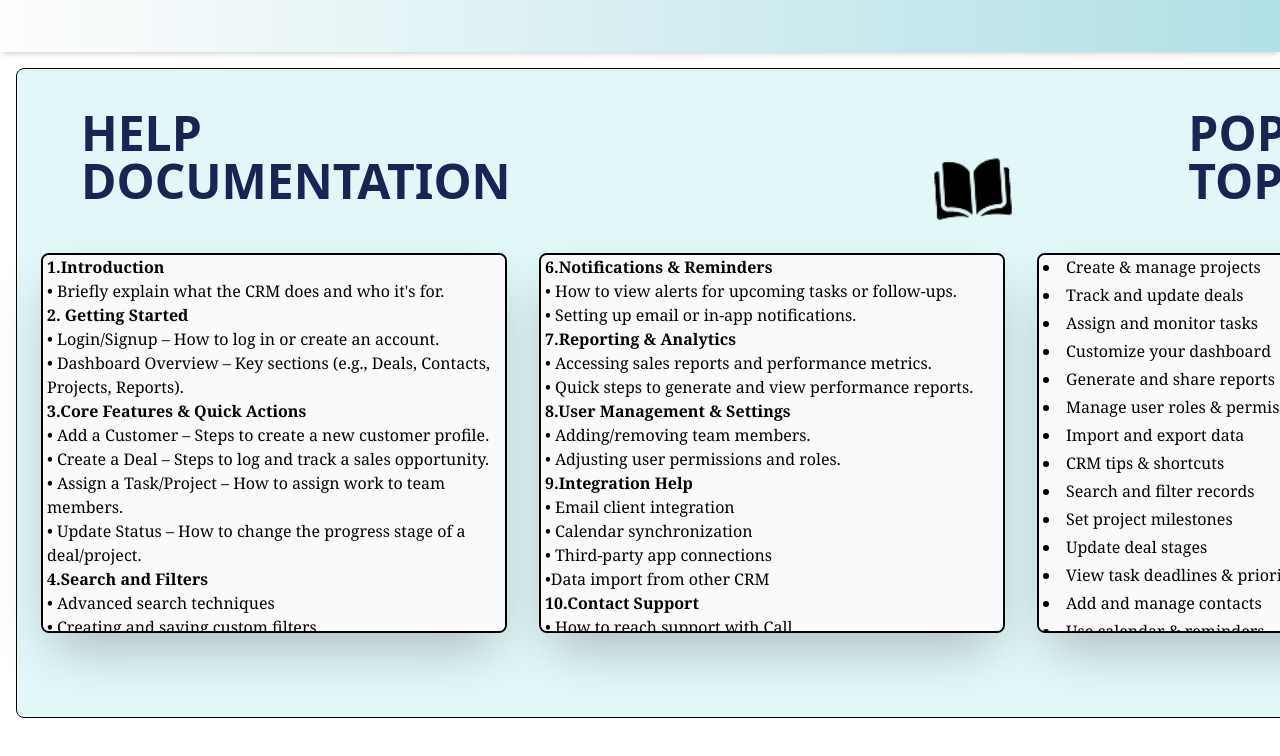
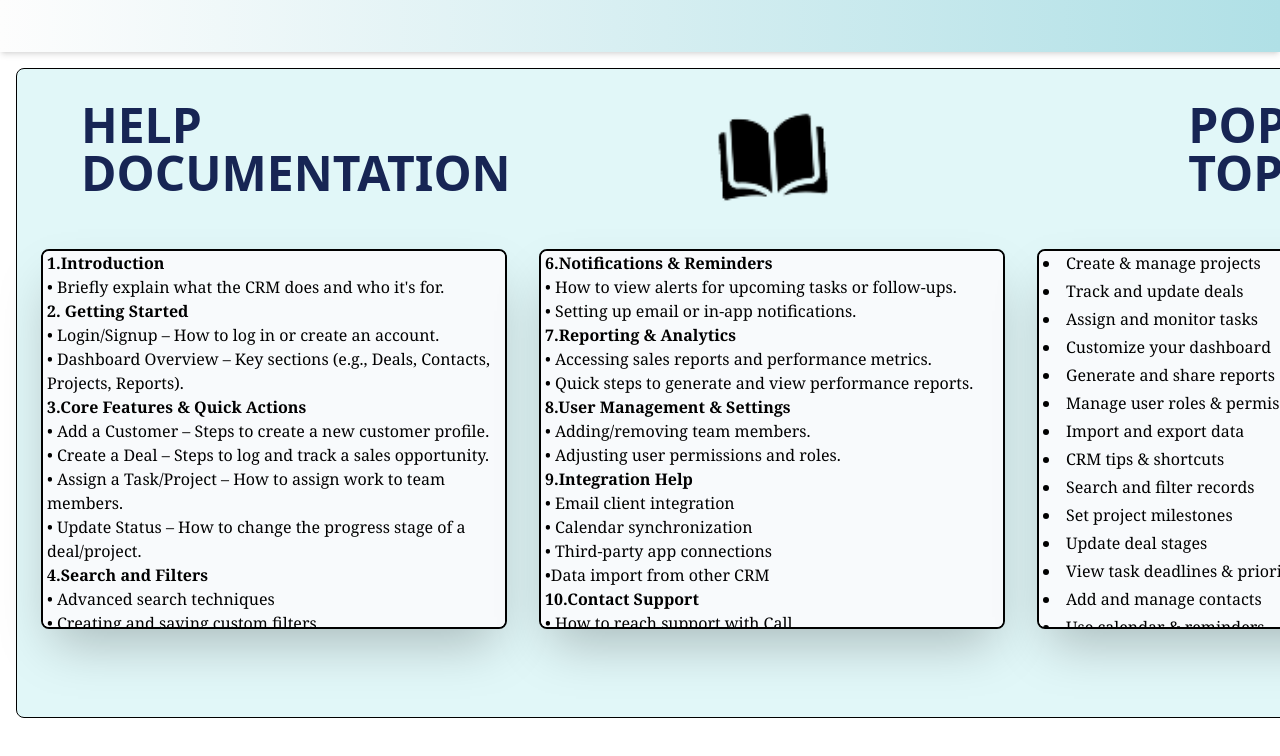
Before and after one commit to Raktim-Koner/customer-relationship-management, a React (Create React App) app: page /services/documents in a window 1280 px wide. Shown: the top 756 px of the page. Built offline with nearby package versions, Linux system fonts and the light colour scheme.

Commit message:
Updated Help Documentation icon

```diff
--- a/src/Components/DocumentPage/DocumentHelpLogo.js
+++ b/src/Components/DocumentPage/DocumentHelpLogo.js
@@ -2,8 +2,8 @@ import React from 'react'
 import documentation from "../../Assets/documentation.png.png"
 const DocumentHelpLogo = () => {
   return (
-    <div className='mt-16 ml-[15.5rem]'>
-      <img src={documentation} alt="Document Logo" className="h-20 w-20"/>
+    <div>
+      <img src={documentation} alt="Document Logo" className="h-28 w-28 mr-[9.5rem] mt-4"/>
     </div>
   )
 }
--- a/src/Subpages/Document.js
+++ b/src/Subpages/Document.js
@@ -1,5 +1,4 @@
 import React from 'react';
-import DocumentCard from '../Components/DocumentPage/DocumentCard';
 import DocumentHead from '../Components/DocumentPage/DocumentHead';
 import DocumentHelpLogo from '../Components/DocumentPage/DocumentHelpLogo';
 import DocumentPopularTopics from '../Components/DocumentPage/DocumentPopularTopics';
@@ -10,14 +9,11 @@ import DocumentParaThree from '../Components/DocumentPage/DocumentParaThree';
 const Document = () => {
   return (
     <div className="p-4">
-      {/* Top Section: 3 items in a row */}
-      <div className="flex justify-between items-center mb-4 px-[3rem]">
+      <div className="flex justify-between items-center mb-7 px-[3rem]">
         <DocumentHead />
         <DocumentHelpLogo />
         <DocumentPopularTopics />
       </div>
-
-      {/* Bottom Section: 3 cards in a row */}
       <div className="grid grid-cols-3 gap-6">
         <DocumentParaOne />
         <DocumentParaTwo />
```
